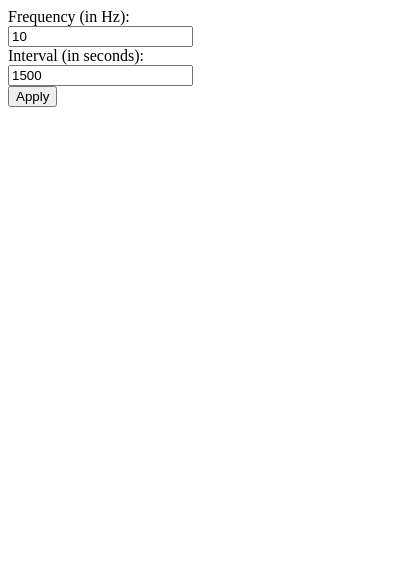
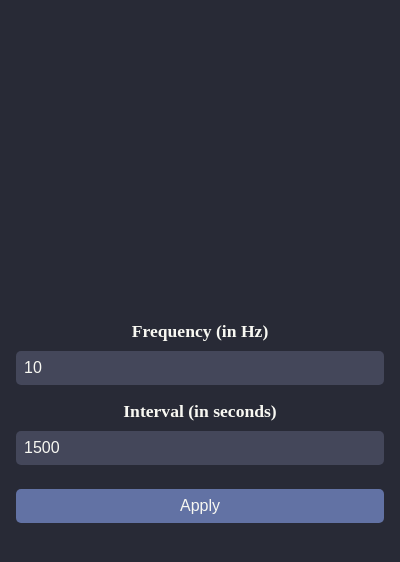
Before and after one commit to EpicOfficer/RokitWake, an Electron app: page index.html in a window 400 px wide. Drawn offline with Linux system fonts and the light colour scheme.

Commit message:
Give it a little makeover

```diff
--- a/index.html
+++ b/index.html
@@ -3,6 +3,57 @@
 <head>
     <meta charset="UTF-8">
     <title>RokitWake</title>
+    <style>
+        * {
+            box-sizing: border-box;
+        }
+        body, html {
+            display: flex;
+            justify-content: center;
+            align-items: center;
+            width: 100%;
+            height: 100%;
+            margin: 0;
+            background-color: #282a36; /* Dracula Background */
+            color: #f8f8f2; /* Dracula Foreground */
+        }
+        form {
+            display: flex;
+            flex-direction: column;
+            gap: 1em;
+            padding: 1em;
+            text-align: center;
+            width: 100%;
+        }
+        label {
+            font-size: 1.1em;
+            font-weight: bold;
+            display: block;
+            margin-bottom: 0.5em;
+        }
+        input {
+            width: 100%;
+            padding: 0.5em;
+            font-size: 1em;
+            color: #f8f8f2; /* Dracula Foreground */
+            background-color: #44475a; /* Dracula Comment */
+            border: none;
+            border-radius: 5px;
+        }
+        button {
+            margin-top: 0.5em;
+            padding: 0.5em;
+            font-size: 1em;
+            color: #f8f8f2; /* Dracula Foreground */
+            background-color: #6272a4; /* Dracula Cyan */
+            border: none;
+            border-radius: 5px;
+            cursor: pointer;
+        }
+        button:hover {
+            background-color: #7178d4; /* A Lighter Cyan */
+        }
+    </style>
 </head>
 <body>
 <script>
@@ -45,17 +96,18 @@
             oscillator.disconnect(audioCtx.destination);
         }
     }
-
-    window.addEventListener("blur", () => {
-        playTone();
-        setToneInterval();
-    });
 </script>
 <form>
-    <label for="frequency">Frequency (in Hz):</label><br>
-    <input onchange="playTone(); setToneInterval()" type="text" id="frequency" name="frequency" value="10"><br>
-    <label for="interval">Interval (in seconds):</label><br>
-    <input onchange="playTone(); setToneInterval()" type="text" id="interval" name="interval" value="1500"><br/>
+    <div>
+        <label for="frequency">Frequency (in Hz)</label>
+        <input onchange="playTone(); setToneInterval()" type="text" id="frequency" name="frequency" value="10">
+    </div>
+
+    <div>
+        <label for="interval">Interval (in seconds)</label>
+        <input onchange="playTone(); setToneInterval()" type="text" id="interval" name="interval" value="1500">
+    </div>
+
     <button type="button" onclick="playTone(); setToneInterval()">Apply</button>
 </form>
 </body>
```
Also changed, not shown: main.js (+5 -2 lines).
